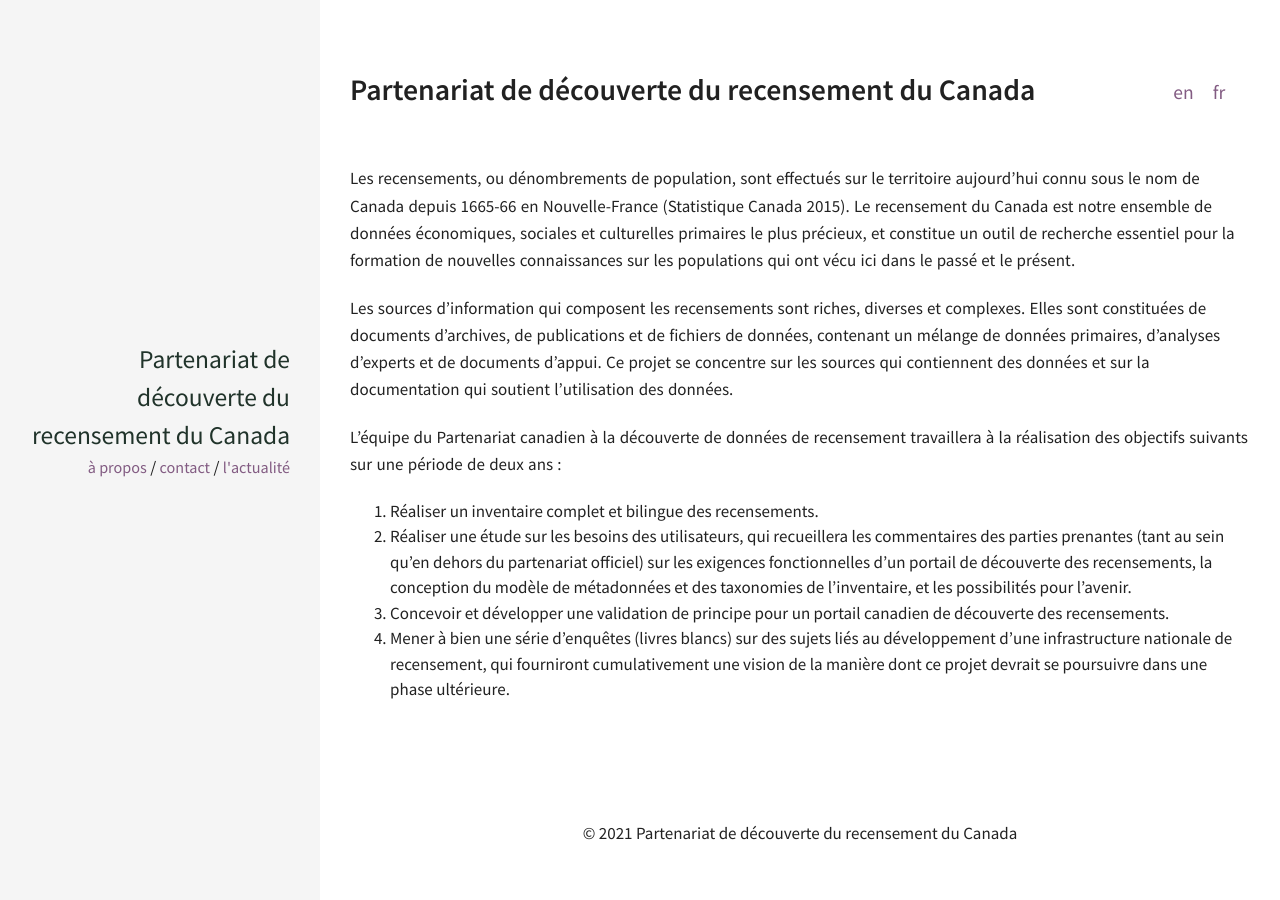
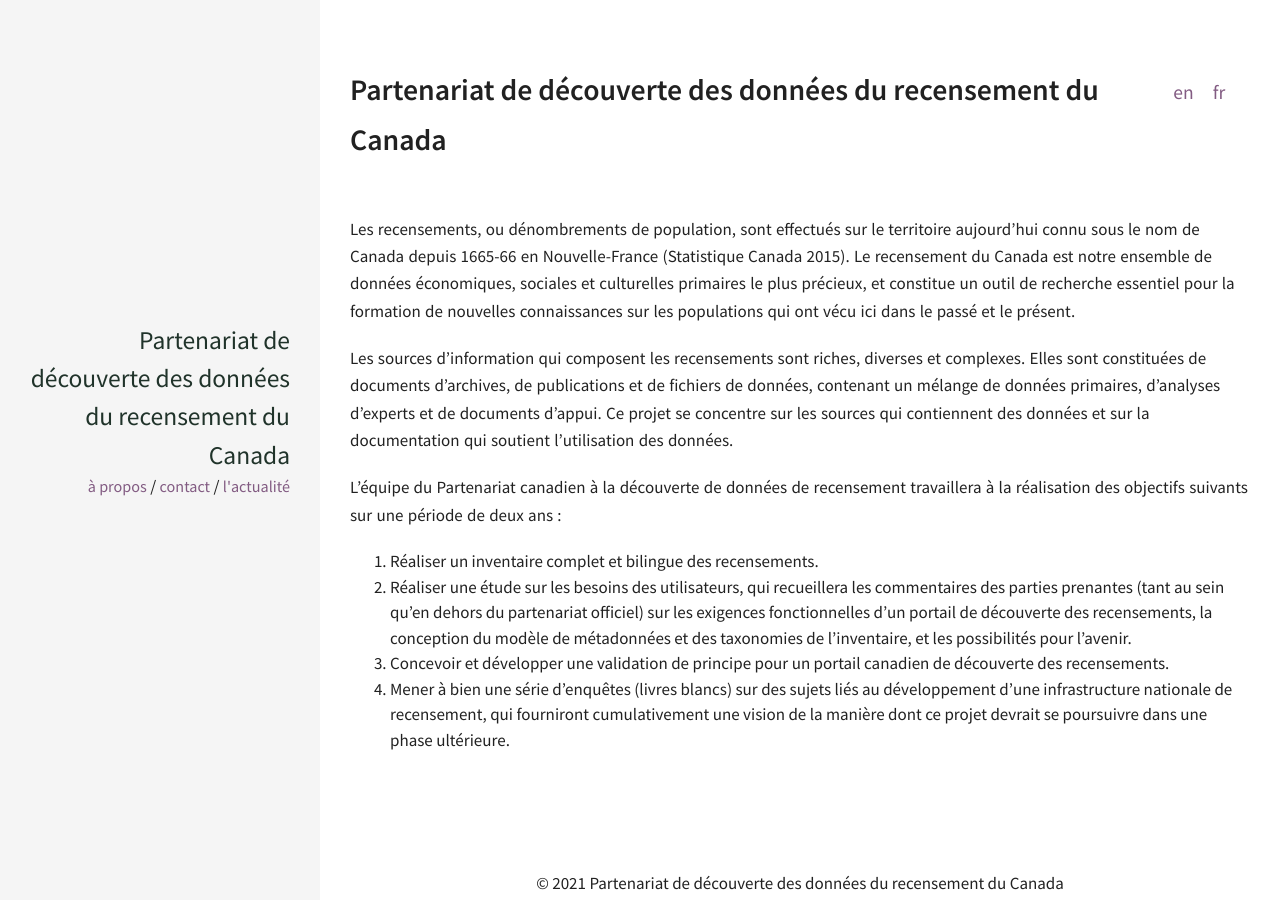
Before and after one commit to census-recensement/census-recensement.github.io, a Jekyll site: the page built from fr/index.md, in a window 1280 px wide. Built offline with Jekyll 4.4.1, drawn with Linux system fonts in a browser that asks for light colours.

Commit message:
Updating site name.

```diff
--- a/_config.yml
+++ b/_config.yml
@@ -3,8 +3,8 @@
 # Site wide configuration
 ####################################
 #
-title_en: Canadian Census Discovery Partnership
-title_fr: Partenariat de découverte du recensement du Canada
+title_en: Canadian Census Data Discovery Partnership
+title_fr: Partenariat de découverte des données du recensement du Canada
 email: #
 description: #A simple and awesome blog theme powered by jekyll.
 url: https://census-recensement.github.io
@@ -42,8 +42,8 @@
 ####################################
 #
 social:
-  name_en: Canadian Census Discovery Partnership
-  name_fr: Partenariat de découverte du recensement du Canada
+  name_en: Canadian Census Data Discovery Partnership
+  name_fr: Partenariat de découverte des données du recensement du Canada
   avatar: #leonids-logo.png
   bio: #"A simple and awesome blog theme powered by jekyll."
   email: census@scholarsportal.info
--- a/_data/navigation.yml
+++ b/_data/navigation.yml
@@ -2,7 +2,7 @@
 
 languages:
 - language: "en"
-  name: "Canadian Census Discovery Partnership"
+  name: "Canadian Census Data Discovery Partnership"
   home: "home"
   url: /en
   links:
@@ -15,7 +15,7 @@
   #  - title: "fr"
   #    url: /fr/
 - language: "fr"
-  name: "Partenariat de découverte du recensement du Canada"
+  name: "Partenariat de découverte des données du recensement du Canada"
   home: "accueil"
   url: /fr
   links:
--- a/fr/index.md
+++ b/fr/index.md
@@ -1,6 +1,6 @@
 ---
 layout: home
-title: Partenariat de découverte du recensement du Canada
+title: Partenariat de découverte des données du recensement du Canada
 lang: fr
 ref: index
 ---
```
Also changed, not shown: en/about.md (+1 -1 lines), en/index.md (+2 -2 lines), en/news/_posts/2020-07-01-july-update.md (+1 -1 lines).
